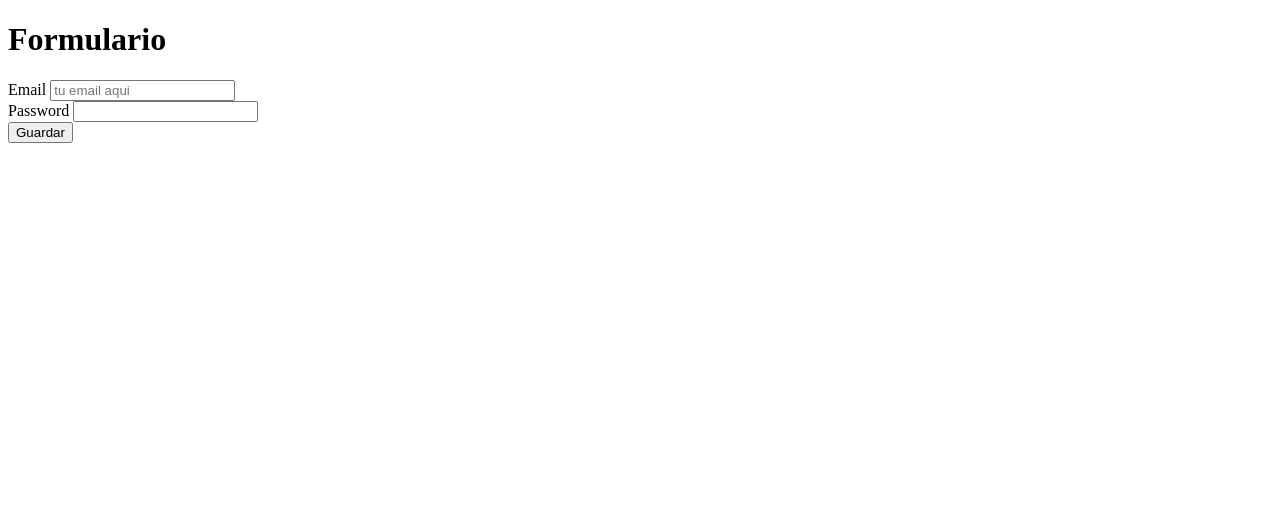
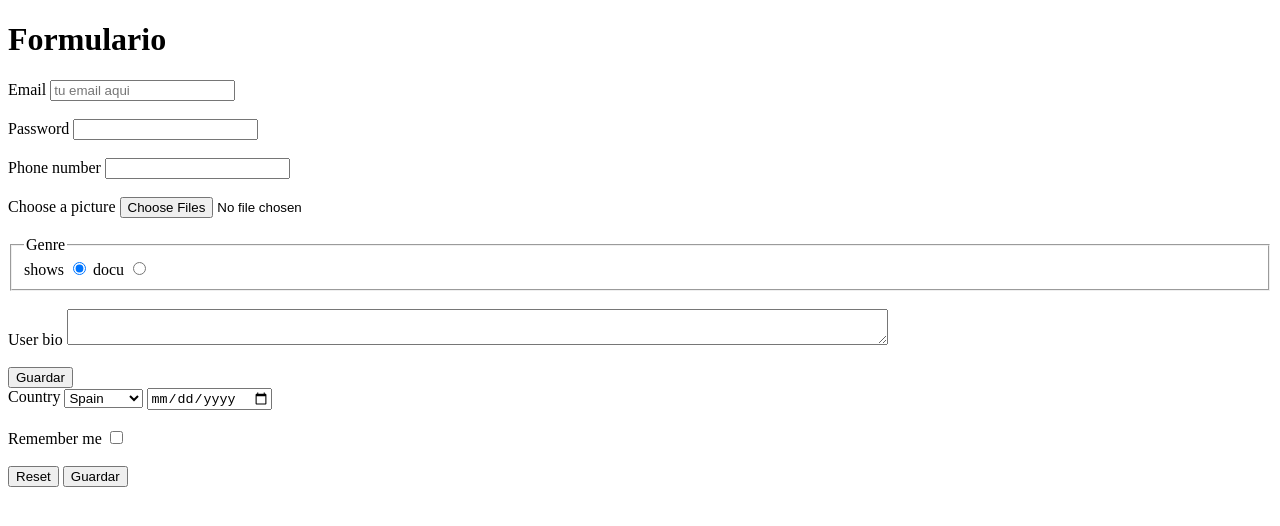
Before and after one commit to Rober040992/Intro-HTML-CSS, a plain HTML site: page signin.html in a window 1280 px wide. Drawn offline with Linux system fonts and the light colour scheme.

Commit message:
elementos formularios

```diff
--- a/signin.html
+++ b/signin.html
@@ -12,11 +12,55 @@
             <label class="sr-only" for="mail">Email</label> <!--en el for siempre el id // sr-only es un estyle para ocultar el label-->
             <input type="email" id="mail" placeholder="tu email aqui" name="correo" autocomplete="off"> <!--siempre type id name-->
         </div>
+        <br>
         <div> <!--usamos div para separar los elementos del formulario-->
             <label for="password">Password</label>
-            <input type="password" name="" id="password">
+            <input type="password" name="pass" id="password">
         </div>
-        <button>Guardar</button>
+        <br>
+        <div>
+            <label for="tel">Phone number</label>
+            <input type="tel" name="" id="tel" name="phone">
+        </div>
+        <br>
+        <div>
+            <label for="file">Choose a picture</label>
+            <input type="file" id="file" name="profile" accept="img/png" multiple><!--multiple para elegir mas de una img-->
+        </div>
+        <br>
+        <fieldset> <!--agrupa varios campos, en este caso vamos tener 2 y solo se selecciona uno (checkbox y radio(radio no se desmarca))-->
+            <legend>Genre</legend>
+            <label for="shows">shows</label>
+            <input type="radio" id="shows" name="genre" value="shows" checked> <!--para saltar entre radios si tienes varios usa el mismo name para que solo quede uno marcado, usar value en radio, checked para que aparezca directamente seleccionado-->
+            <label for="docu">docu</label>
+            <input type="radio" id="docu" name="genre" value="docu">
+        </fieldset>
+        <br>
+        <div>
+            <label for="bio"> User bio</label>
+            <textarea name="userbio" id="bio" rows="0" cols="100"></textarea> <!--rows para add filas y colums para columnas-->
+        </div>
+        <br>
+        <button type="button">Guardar</button>
+        <div>
+            <label for="country">Country</label>
+            <select name="Country" id="country">
+                <option value="ES">Spain</option>
+                <option value="CO">Colombia</option>
+                <option value="US">USA</option>
+            </select>
+            <input type="date"> <!--input de fecha dd/mm/año-->
+        </div>
+        <br>
+        <div>
+            <label for="remember">Remember me</label>
+            <input type="checkbox" name="rememberme" id="remember">
+        </div>
+        <br>
+        <div>
+            <button type="reset"> Reset </button>
+            <button type="submit">Guardar</button>
+        </div>
     </form>
 </body>
 </html>
```
